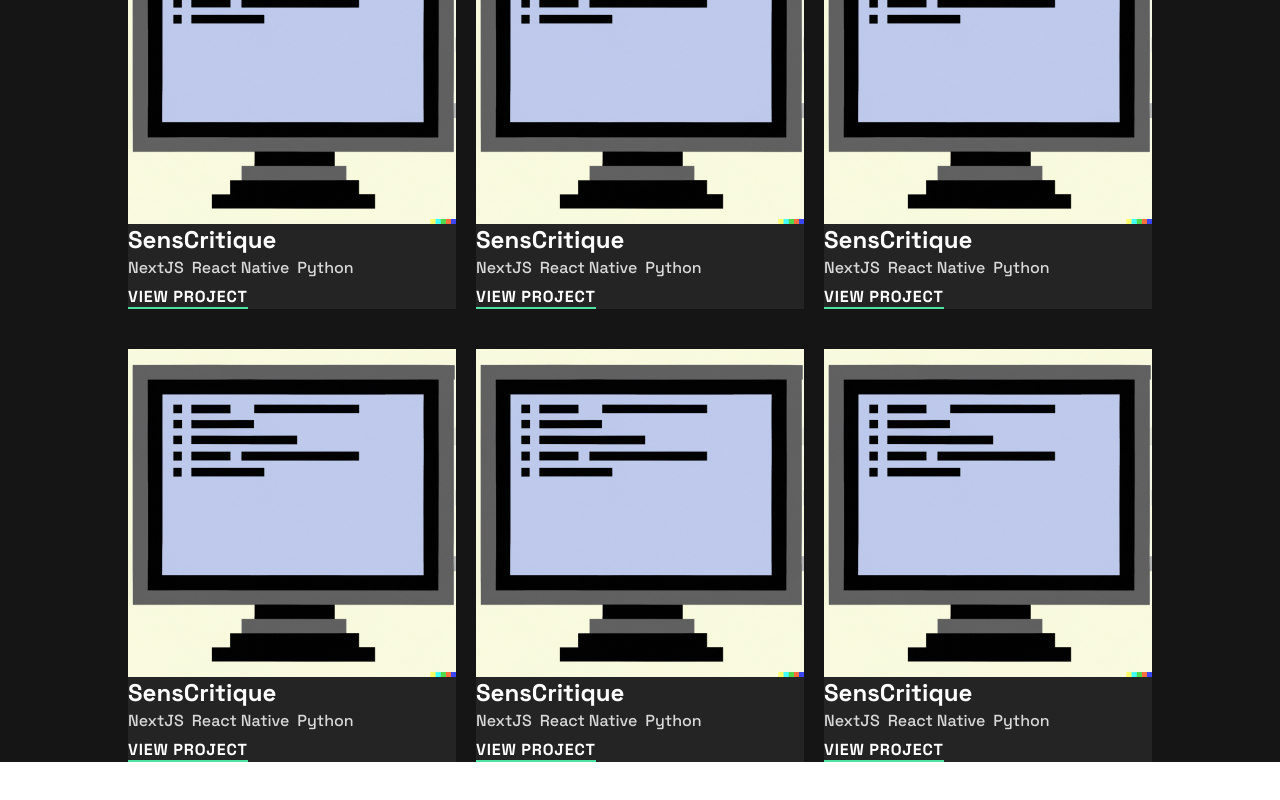
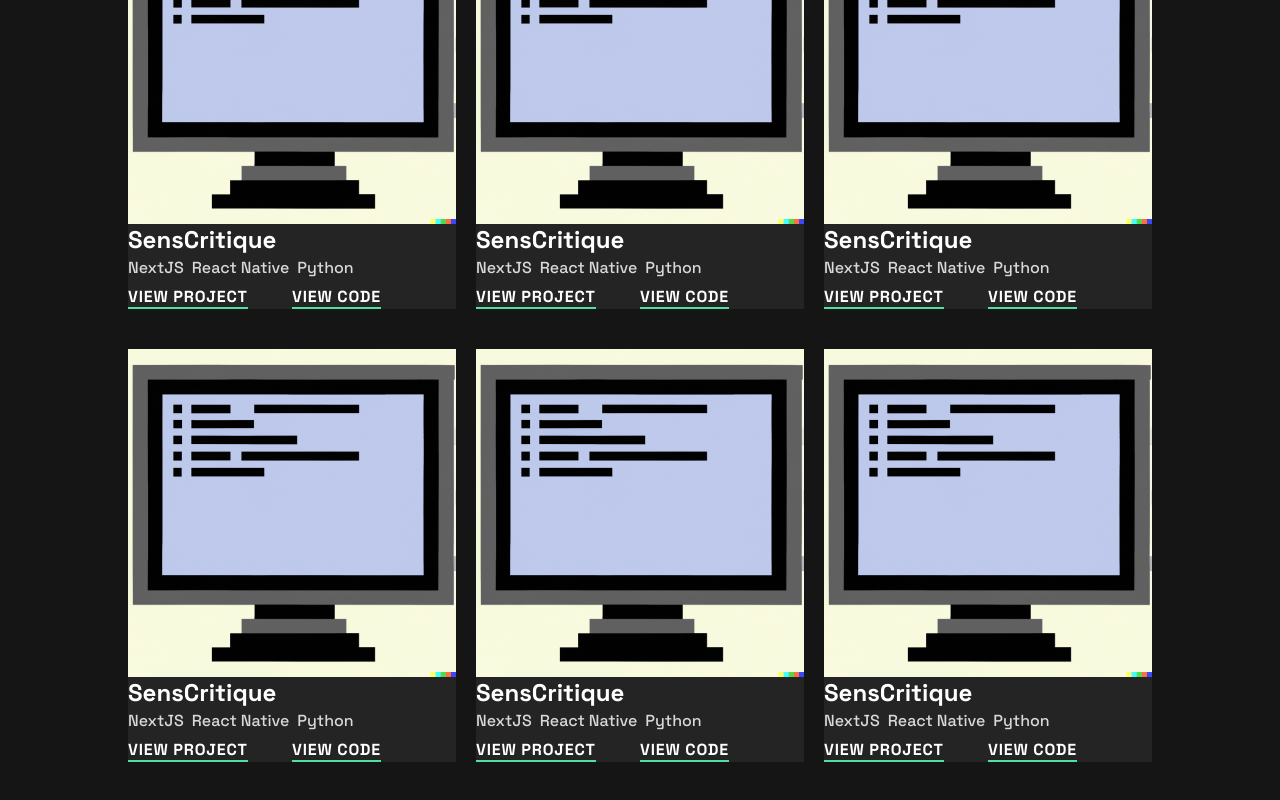
Before and after one commit to tdimnet/tdimnet.github.io, a React (Vite) app: page / in a window 1280 px wide. Shown: the part 1116-1916 px from the top of the page. Before the commit the page ends 1878 px from the top, so only its background shows below. Built offline with nearby package versions, Linux system fonts and the light colour scheme.

Commit message:
Finishing the first work on projects

```diff
--- a/src/components/Link/index.tsx
+++ b/src/components/Link/index.tsx
@@ -1,7 +1,13 @@
-function Component({}) {
+function Component({ url, content }: { url: string; content: string }) {
   return (
-    <a className="text-white uppercase font-space-grotest font-bold text-base tracking-wider border-b-2 border-secondary" href="#">view project</a>
-  )
+    <a
+      className="text-white uppercase font-space-grotest font-bold text-base tracking-wider border-b-2 border-secondary"
+      href={url}
+      target="_blank"
+    >
+      {content}
+    </a>
+  );
 }
 
-export default Component
+export default Component;
--- a/src/components/Project/index.tsx
+++ b/src/components/Project/index.tsx
@@ -14,14 +14,20 @@ function Component({ title, skills, projectUrl, codeUrl }: { title: string; skil
           </div>
         ))}
       </div>
-      <ul>
+      <ul className="grid grid-cols-2">
         <li>
-          <Link />
+          <Link
+            url={projectUrl}
+            content="View project"
+          />
         </li>
         {
           codeUrl && (
           <li>
-            <Link />
+            <Link
+              url={codeUrl}
+              content="View code"
+            />
           </li>
           )
         }
--- a/src/pages/Home/index.tsx
+++ b/src/pages/Home/index.tsx
@@ -6,7 +6,7 @@ import Project from "../../components/Project";
 
 function Page() {
   return (
-    <main className="bg-primay">
+    <main className="bg-primay pb-16">
       <div className="max-w-screen-lg mx-auto pt-5 px-5 lg:px-0 min-h-screen">
         <div className="mb-36">
           <Header />
@@ -56,26 +56,38 @@ function Page() {
             <Project
               title="SensCritique"
               skills={["NextJS", "React Native", "Python"]}
+              projectUrl='https://www.senscritique.com'
+              codeUrl="https://www.senscritique.com"
             />
             <Project
               title="SensCritique"
               skills={["NextJS", "React Native", "Python"]}
+              projectUrl='https://www.senscritique.com'
+              codeUrl="https://www.senscritique.com"
             />
             <Project
               title="SensCritique"
               skills={["NextJS", "React Native", "Python"]}
+              projectUrl='https://www.senscritique.com'
+              codeUrl="https://www.senscritique.com"
             />
             <Project
               title="SensCritique"
               skills={["NextJS", "React Native", "Python"]}
+              projectUrl='https://www.senscritique.com'
+              codeUrl="https://www.senscritique.com"
             />
             <Project
               title="SensCritique"
               skills={["NextJS", "React Native", "Python"]}
+              projectUrl='https://www.senscritique.com'
+              codeUrl="https://www.senscritique.com"
             />
             <Project
               title="SensCritique"
               skills={["NextJS", "React Native", "Python"]}
+              projectUrl='https://www.senscritique.com'
+              codeUrl="https://www.senscritique.com"
             />
           </div>
         </section>
```
